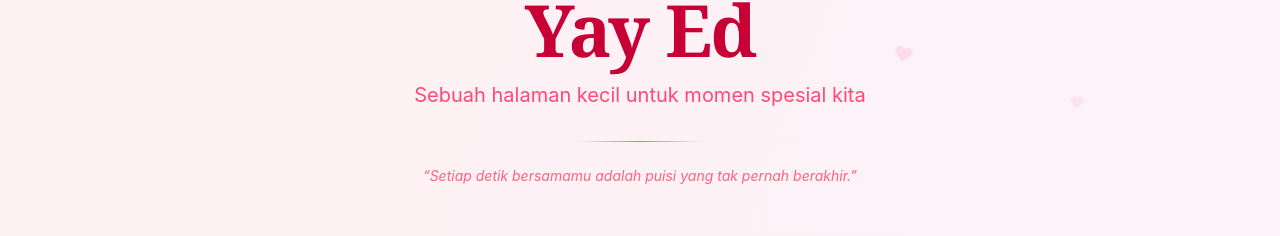
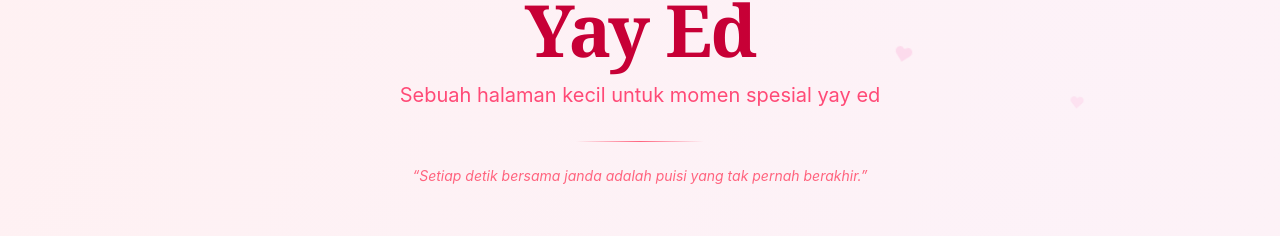
Before and after one commit to Fajrezzz/yay-ed, a React (Vite) app: page / in a window 1280 px wide. Shown: the part 371-607 px from the top of the page. Built offline with nearby package versions, Linux system fonts and the light colour scheme.

Commit message:
Update App.tsx

```diff
--- a/src/App.tsx
+++ b/src/App.tsx
@@ -72,13 +72,13 @@ export default function App() {
           </h1>
 
           <p className="mb-2 text-lg text-rose-500/80 md:text-xl">
-            Sebuah halaman kecil untuk momen spesial kita
+            Sebuah halaman kecil untuk momen spesial yay ed
           </p>
 
           <div className="mx-auto mt-8 h-px w-32 bg-gradient-to-r from-transparent via-rose-400 to-transparent" />
 
           <p className="mt-6 text-sm italic text-rose-400">
-            &ldquo;Setiap detik bersamamu adalah puisi yang tak pernah
+            &ldquo;Setiap detik bersama janda adalah puisi yang tak pernah
             berakhir.&rdquo;
           </p>
         </div>
```
